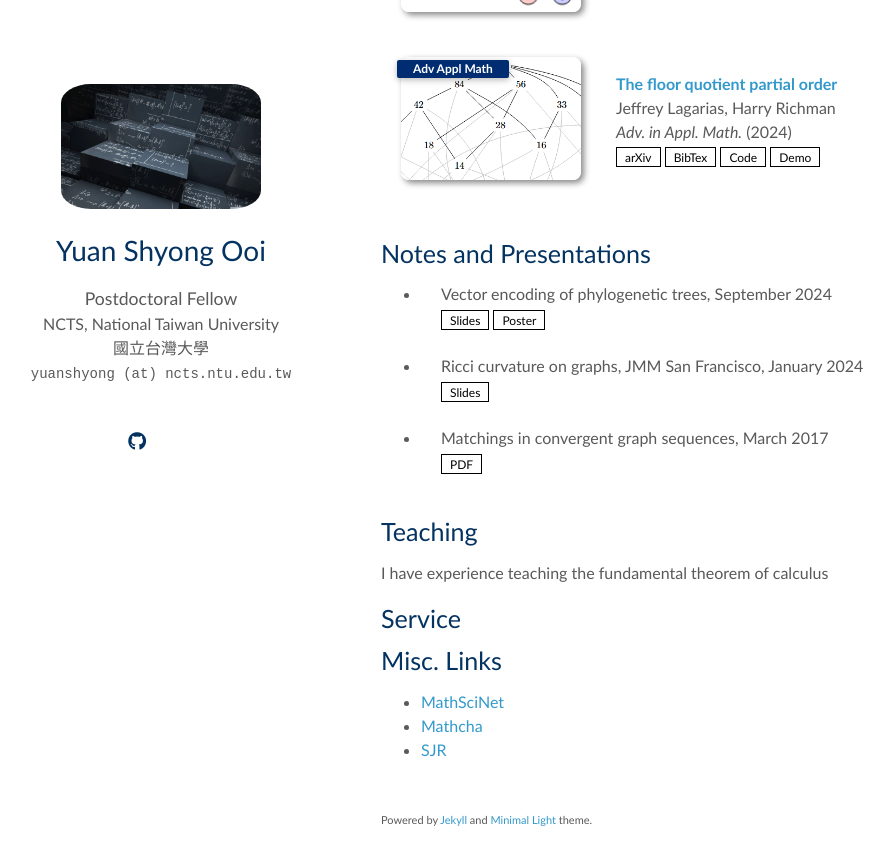
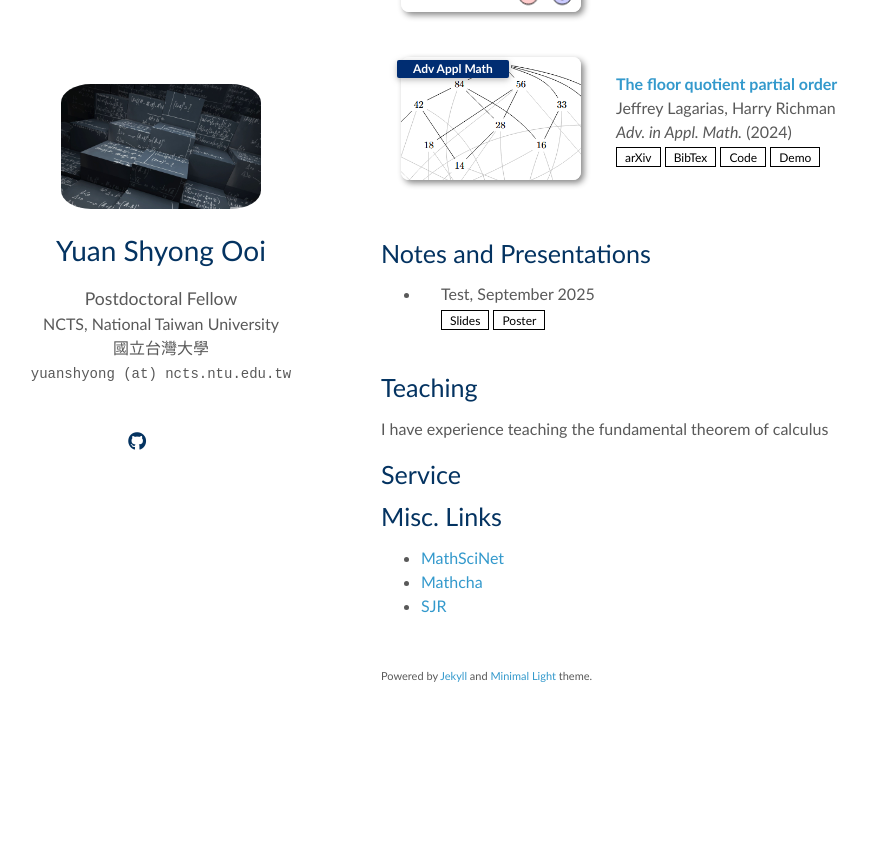
Before and after one commit to YuanShyong/yuanshyong.github.io, a Jekyll site: the page built from index.md, in a window 1280 px wide and 900 px high, scrolled down 1033 px. Shown: the top 865 px of the window, without its empty margins (59-952 px from the left). Built offline with Jekyll 4.4.1, drawn with Linux system fonts in a browser that asks for light colours; a style sheet for code colours, icons or effects is not loaded; our own code applies the rules of GitHub Pages for plain Markdown files; after the commit the page ends 1789 px from its top, so only the background shows below that.

Commit message:
Update notes.yml

```diff
--- a/_data/notes.yml
+++ b/_data/notes.yml
@@ -1,16 +1,6 @@
 main:
 
-  - title: Vector encoding of phylogenetic trees
-    date: September 2024
-    poster: ./assets/files/ola_code_poster.pdf
-    slides: ./assets/files/ola_code_slides.pdf
-
-  - title: Ricci curvature on graphs
-    date: January 2024
-    venue: JMM San Francisco
-    slides: ./assets/files/ricci_flow_slides.pdf
-    image: ./assets/img/ricci_flow_thumb.png
-
-  - title: Matchings in convergent graph sequences
-    date: March 2017
-    pdf: ./assets/files/matchings_convergent_notes.pdf
+  - title: Test
+    date: September 2025
+    poster: Test
+    slides: Test
```
